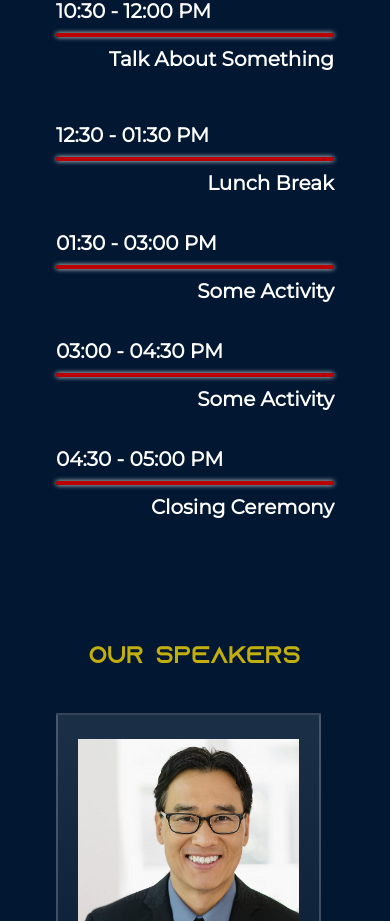
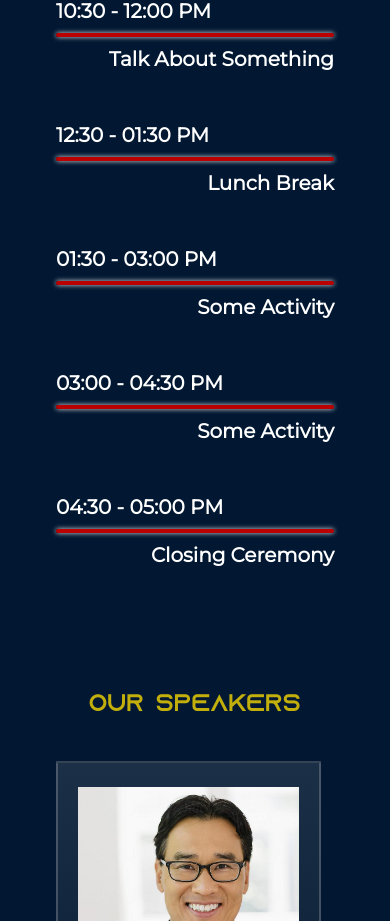
Before and after one commit to abid-sara/ETCversary, a React (Vite) app: page / in a window 390 px wide. Shown: the part 2280-3201 px from the top of the page. Built offline with nearby package versions, Linux system fonts and the light colour scheme.

Commit message:
modified agenda spacing

```diff
--- a/src/components/agenda/Agenda.jsx
+++ b/src/components/agenda/Agenda.jsx
@@ -69,7 +69,7 @@ const Agenda = () => {
           ))}
         </div>
 
-        <div className="flex flex-col gap-8">
+        <div className="flex flex-col gap-12 sm:gap-8">
           {secondColumn.map((activity, index) => (
             <TimelineItem key={index + midIndex} {...activity} />
           ))}
```
